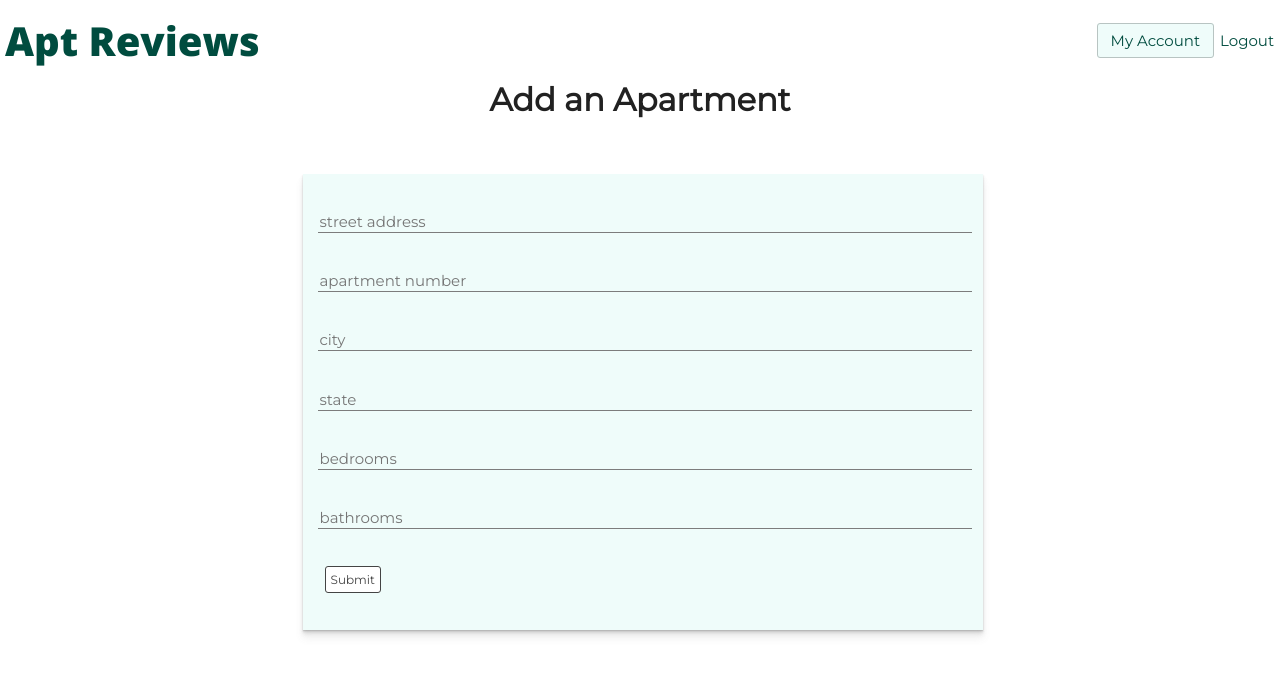
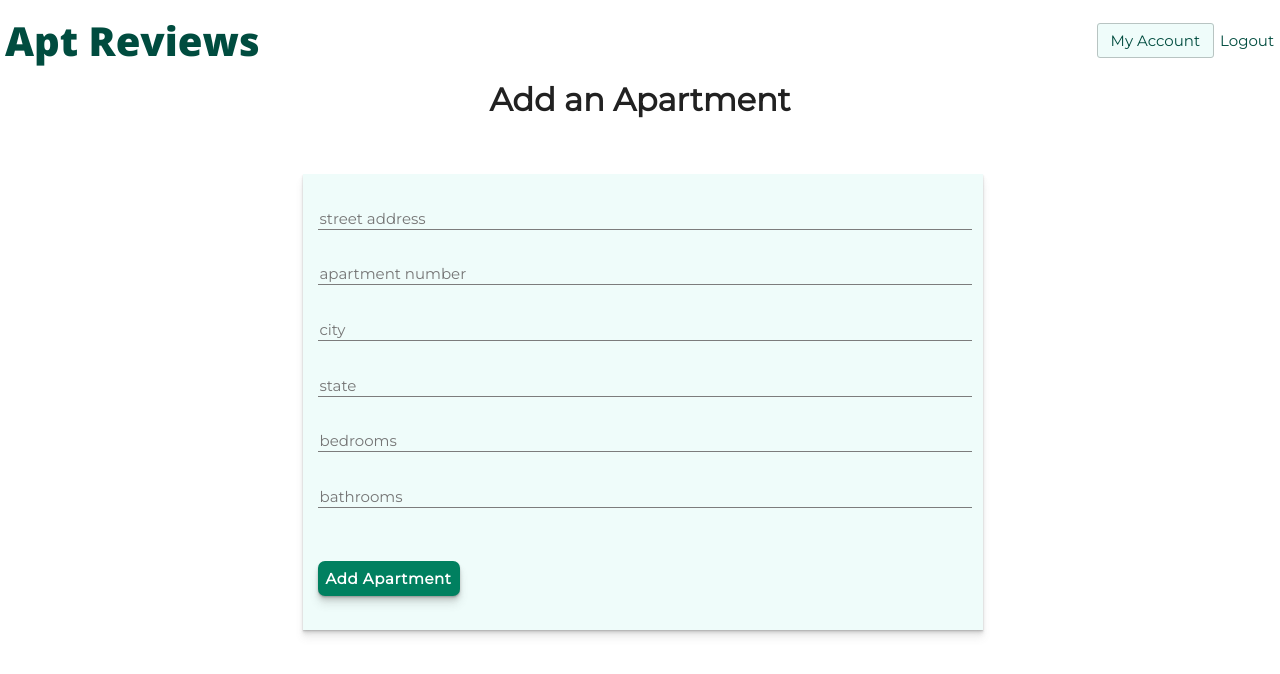
Before and after one commit to JTConnolly82/apt-reviews, a React (Create React App) app in the folder client/: page /apartment in a window 1280 px wide. Shown: the top 674 px of the page. Built offline with nearby package versions, Linux system fonts and the light colour scheme; sample sign-in values are in the browser's storage.

Commit message:
review user options

```diff
--- a/client/src/components/AptDetails.js
+++ b/client/src/components/AptDetails.js
@@ -156,7 +156,7 @@ class AptDetails extends React.Component {
                      description={review.description}
                      wouldRecommend={review.wouldRecommend}
                      _id={review._id}
-                     userId={review.user}
+                     userId={this.props.user._id}
                      userName={review.userName}
                      {...review}
                      />
@@ -185,7 +185,7 @@ class AptDetails extends React.Component {
         { this.props.token ?
           <Link to={`/review/${this.state.apt._id}`} id='leave-review-link'>Start Your Review</Link>
           :
-          <Link to="/auth" id='leave-review-link'>Login to Start Review</Link>
+          <Link to="/auth" id='leave-review-link'>Login To Start Review</Link>
         }
 
         <div className='details-review-wrapper'>
--- a/client/src/components/Review.js
+++ b/client/src/components/Review.js
@@ -1,5 +1,4 @@
 import React from 'react';
-import axios from 'axios';
 import './review.css'
 import {withUser} from '../context/UserProvider'
 
@@ -87,7 +86,7 @@ class Review extends React.Component {
             <h3>{this.props.description}</h3>
           </div>
           <div className='review-buttons'>
-            {this.props.user._id === this.props.user._id && <>
+            {this.props.userId === this.props.user && <>
             <button id='delete' onClick={this.handleDeletePass}>Delete</button>
             <button id='edit' onClick={this.handleEditToggle}>Edit</button>
               </>
--- a/client/src/components/ReviewPage.js
+++ b/client/src/components/ReviewPage.js
@@ -1,7 +1,6 @@
 import React from 'react';
 import axios from 'axios';
 import {withUser} from '../context/UserProvider';
-import {Redirect} from 'react-router-dom';
 
 
 class ReviewPage extends React.Component {
--- a/client/src/components/apartmentForm.css
+++ b/client/src/components/apartmentForm.css
@@ -30,19 +30,25 @@ box-shadow: 0 1px 1px rgba(101, 101, 101,0.19),
 0 8px 8px rgba(101, 101, 101,0.10);
 }
 
-.apt-form button {
-  padding: 5px;
-  color: rgb(68, 68, 68);
-  border: 1px solid rgb(68, 68, 68);
-  border-radius: 3px;
-  font-size: 12px;
-  background-color: #ffffff;
+#form-btn {
+  margin-top: 20px;
+  padding: 8px;
+  color: #ffffff;
+  border-radius: 7px;
+  font-size: 15px;
+  font-weight: 600;
+  letter-spacing: .6px;
   cursor: pointer;
-  margin-left: 7px;
-}
-.apt-form button:hover {
-  color: rgb(64, 184, 64);
-  border: 1px solid rgb(73, 201, 73);
+  background-color: #008060;
+  border: none;
+  -webkit-box-shadow: 0 1px 1px rgba(101, 101, 101,0.25),
+                      0 2px 2px rgba(101, 101, 101,0.22),
+                      0 4px 4px rgba(101, 101, 101,0.19),
+                      0 8px 8px rgba(101, 101, 101,0.16);
+  box-shadow: 0 1px 1px rgba(101, 101, 101, 0.25),
+            0 2px 2px rgba(101, 101, 101,0.22),
+            0 4px 4px rgba(101, 101, 101,0.19),
+            0 8px 8px rgba(101, 101, 101,0.16);
 }
 
 .apt-inputs {
--- a/client/src/components/apartmentForm.js
+++ b/client/src/components/apartmentForm.js
@@ -63,7 +63,7 @@ class apartmentForm extends React.Component {
           <input className='apt-inputs' onChange={this.handleChange} name='state' placeholder='state' />
           <input className='apt-inputs' onChange={this.handleChange} name='bedrooms' placeholder='bedrooms' />
           <input className='apt-inputs' onChange={this.handleChange} name='bathrooms' placeholder='bathrooms' />
-          <button>Submit</button>
+          <button id='form-btn'>Add Apartment</button>
         </form>
       </div>
     )
```
